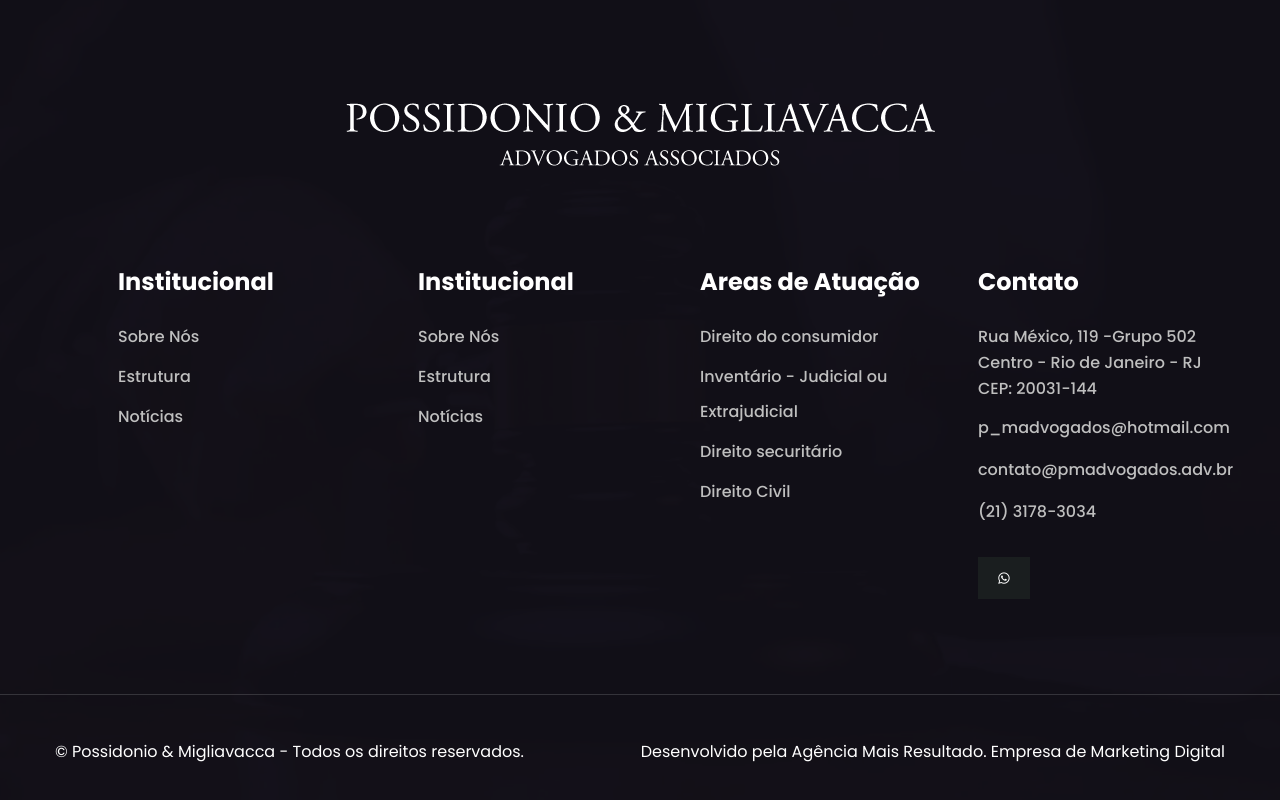
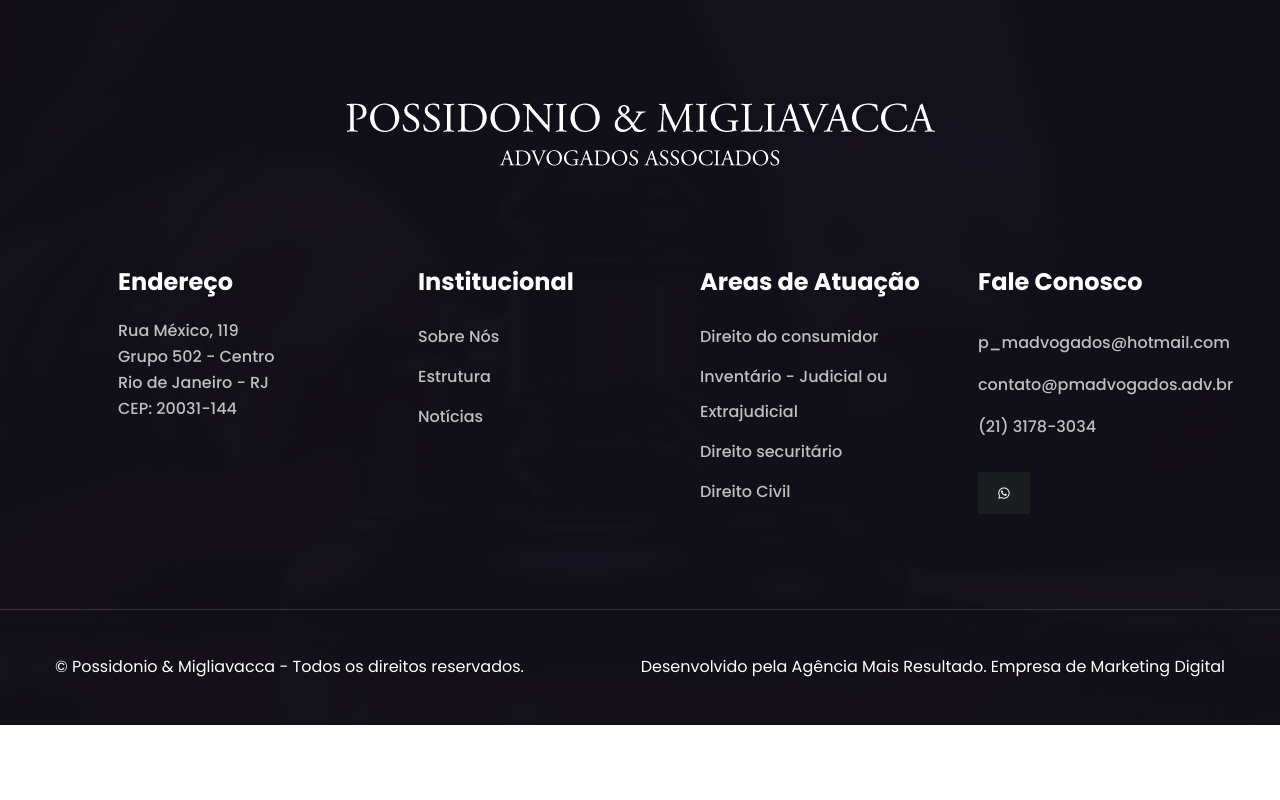
Before and after one commit to reinaldo-smbr/pm-advogados2, a Next.js app: page /blog in a window 1280 px wide. Shown: the part 4601-5401 px from the top of the page. After the commit the page ends 5326 px from the top, so only its background shows below. Built offline with nearby package versions, Linux system fonts and the light colour scheme.

Commit message:
edicao rodape e banner home e remoção de serviços na home

```diff
--- a/components/layout/footer/Footer1.tsx
+++ b/components/layout/footer/Footer1.tsx
@@ -29,17 +29,12 @@ export default function Footer1() {
                 >
                      <div className="footer-widget__column footer-widget__blog">
                     <div className="footer-widget__title-box">
-                        <h3 className="footer-widget__title">Institucional</h3>
+                        <h3 className="footer-widget__title">Endereço</h3>
                     </div>
                     <ul className="footer-widget__list list-unstyled">
-                        <li>
-                        <Link href="about">Sobre Nós</Link>
-                        </li>
-                        <li>
-                        <Link href="about">Estrutura</Link>
-                        </li>
-                        <li>
-                        <Link href="about">Notícias</Link>
+                        <li> <Link href="https://maps.app.goo.gl/X8mqtGhfg1q9zpmy7"  title="clique para ver no maps" target="_blank">
+                        <p>Rua México, 119<br />Grupo 502 - Centro<br />Rio de Janeiro - RJ<br />CEP: 20031-144</p>
+                        </Link>
                         </li>
                     </ul>
                     </div>
@@ -95,15 +90,9 @@ export default function Footer1() {
                 >
                     <div className="footer-widget__column footer-widget__contact">
                     <div className="footer-widget__title-box">
-                        <h3 className="footer-widget__title">Contato</h3>
+                        <h3 className="footer-widget__title">Fale Conosco</h3>
                     </div>
                     <ul className="footer-widget__contact-list list-unstyled">
-                        <li> <Link href="https://maps.app.goo.gl/X8mqtGhfg1q9zpmy7"  title="clique para ver no maps" target="_blank">
-                        <p>Rua México, 119 -Grupo 502<br></br>
-                        Centro - Rio de Janeiro - RJ<br></br>
-                        CEP: 20031-144</p>
-                        </Link>
-                        </li>
                         <li>
                         <Link href="mailto:p_madvogados@hotmail.com">p_madvogados@hotmail.com</Link>
                         </li>
```
Also changed, not shown: components/sections/home1/Banner.tsx (+8 -13 lines), components/sections/home1/Faq.tsx (+0 -19 lines), public/assets/images/banner-home/banner-02.webp (added), public/assets/images/banner-home/banner-03.webp (added).
